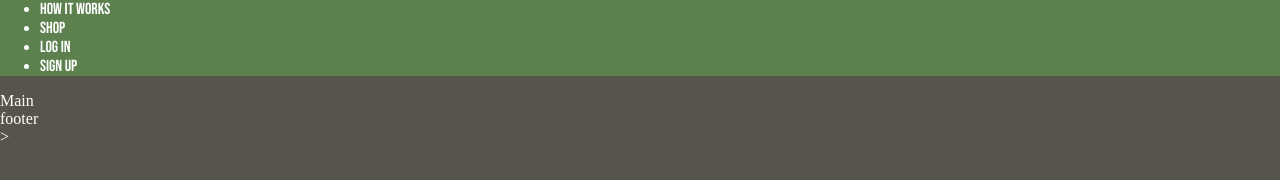
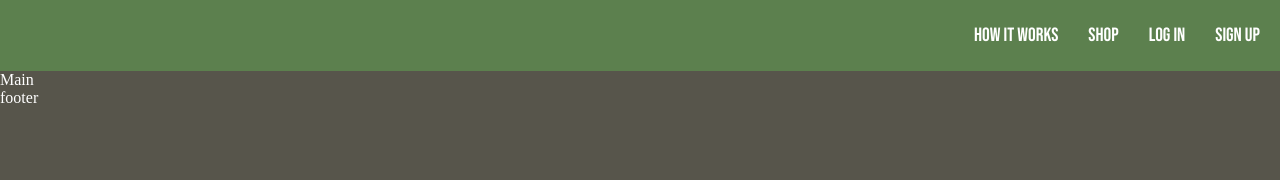
Before and after one commit to RRScode/EDC, a plain HTML site: page index.html in a window 1280 px wide. Drawn offline with Linux system fonts and the light colour scheme.

Commit message:
added flexbox to nav items and justified content to the right

```diff
--- a/edcStyle.css
+++ b/edcStyle.css
@@ -4,16 +4,31 @@
     box-sizing: border-box;
 }
 
+:root{
+    --main-grey: rgb(87, 85, 75);
+    --main-green:#5c804e;
+  }
+
 html, body {
     min-height: 100%;
     padding:0;
     margin: 0;
     color: white;
-    background-color: rgb(87, 85, 75);
+    background-color:var(--main-grey);
 
 }
 
-nav {
-    background-color:#5c804e;
+#mainNav {
+    font-size:larger;
+    background-color:var(--main-green);
     font-family:'bebas neue';
+    padding:5px 20px 5px 20px;
 }
+
+#mainNav ul{
+    list-style: none;
+    display: flex;
+    flex-direction: row;
+    justify-content: flex-end;
+    gap:30px;
+}
--- a/index.html
+++ b/index.html
@@ -3,13 +3,14 @@
     <meta charset="UTF-8" />
     <meta http-equiv="X-UA-Compatible" content="IE=edge" />
     <meta name="viewport" content="width=device-width, initial-scale=1.0" />
+
     <link rel="stylesheet" href="edcStyle.css">
 
     <title>EDC Club</title>
   </head>
   <body>
     <header>
-      <nav>
+      <nav id="mainNav">
         <ul>
           <li>HOW IT WORKS</li>
           <li>SHOP</li>
@@ -17,13 +18,21 @@
           <li>SIGN UP</li>
         </ul>
       </nav>
+      <!-- <nav id="stickyNav"> to be hidden until window scrolls
+        <ul>
+          <li>HOW IT WORKS</li>
+          <li>SHOP</li>
+          <li>lOG IN</li>
+          <li>SIGN UP</li>
+        </ul>
+      </nav>-->
     </header>
     <main>
       <div>Main</div>
     </main>
 
     <footer>
-      <div>footer</div>>
+      <div>footer</div>
     </footer>
 
   </body>
```
